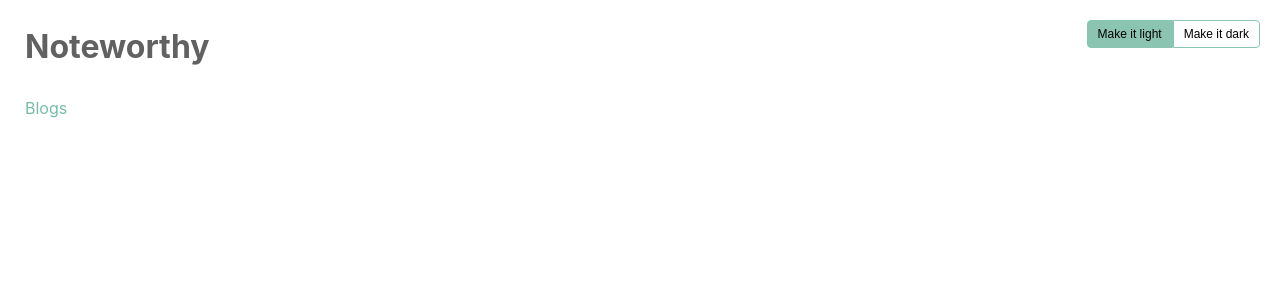
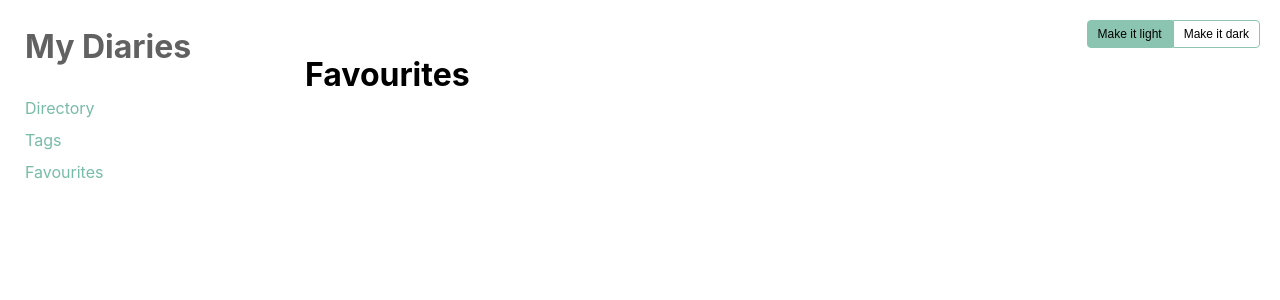
Before and after one commit to explore-free-projects/my-diaries-front-end, a React (Create React App) app: page /favourites in a window 1280 px wide. Shown: the top 300 px of the page. Built offline with nearby package versions, Linux system fonts and the light colour scheme.

Commit message:
for routing test

```diff
--- a/src/Common/main/Main.js
+++ b/src/Common/main/Main.js
@@ -1,8 +1,8 @@
 import React, { Component } from 'react';
 import { Switch, Route } from 'react-router-dom';
 import styled from 'styled-components';
-import { BlogsList } from "components";
-import { Blogs } from 'mocks';
+import { DiaryDirectory, Favourites, Tags } from "components";
+import { Blogs,  } from 'mocks';
 
 const MainWrapper = styled.main `
   position: absolute;
@@ -24,8 +24,14 @@ class Main extends Component {
       <MainWrapper>
         <Switch>
           <Route path="/" exact>
-            <BlogsList
+            <DiaryDirectory
               data={Blogs}/>
+          </Route>
+          <Route path="/tags">
+            <Tags />
+          </Route>
+          <Route path="/favourites">
+            <Favourites/>
           </Route>
         </Switch>
       </MainWrapper>
--- a/src/Common/sidenav/SideNav.js
+++ b/src/Common/sidenav/SideNav.js
@@ -47,10 +47,12 @@ class SideNav extends Component {
   render() {
     return (
       <Nav>
-        <Logo>Noteworthy</Logo>
+        <Logo>My Diaries</Logo>
         <NavUl>
           <NavList>
-            <NavLink to="/">Blogs</NavLink>
+            <NavLink to="/">Directory</NavLink>
+            <NavLink to="/tags">Tags</NavLink>
+            <NavLink to="/favourites">Favourites</NavLink>
           </NavList>
         </NavUl>
       </Nav>
--- /dev/null
+++ b/src/Components/Favourites/Favourites.js
@@ -0,0 +1,16 @@
+import React, { Component } from 'react';
+
+class Favourites extends Component {
+  constructor(props) {
+    super(props);
+    this.state = {  }
+  }
+  render() {
+    return (
+      <h1>Favourites</h1>
+    );
+  }
+}
+
+
+export default Favourites;
--- /dev/null
+++ b/src/Components/Tags/Tags.js
@@ -0,0 +1,15 @@
+import React, { Component } from 'react';
+
+class Tags extends Component {
+  constructor(props) {
+    super(props);
+    this.state = {  }
+  }
+  render() {
+    return (
+      <h1>Tags</h1>
+     );
+  }
+}
+
+export default Tags;
```
Also changed, not shown: src/Components/index.js (+6 -2 lines), src/Components/Directory/DiaryDirectory.js (renamed from src/Components/BlogsList/BlogsList.js), 2 other files (tests, documents, lock files or other folders).
